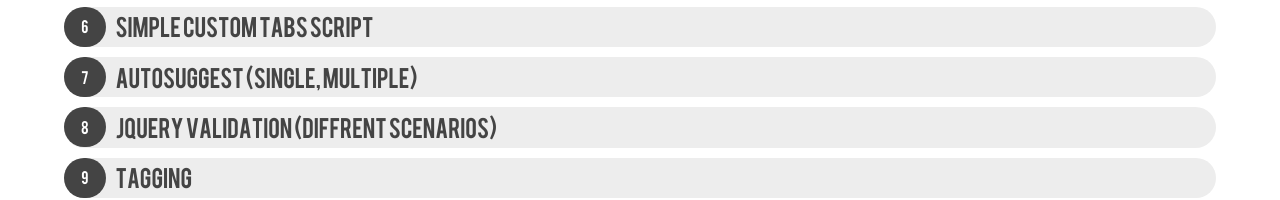
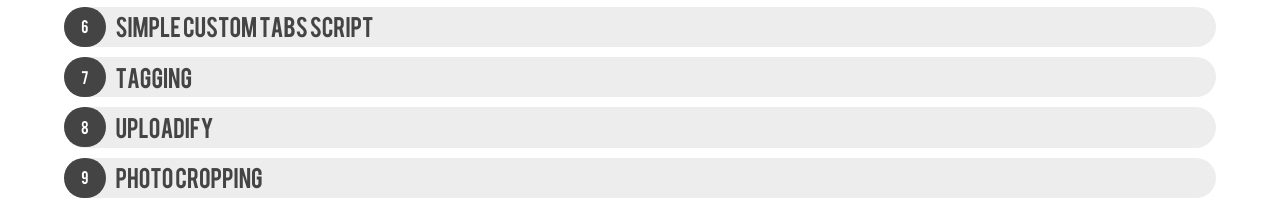
Before and after one commit to suhasz/jquery, a plain HTML site: page index.html in a window 1280 px wide. Shown: the part 309-509 px from the top of the page. Drawn offline with nearby package versions, Linux system fonts and the light colour scheme.

Commit message:
remove the duplicate entries

```diff
--- a/index.html
+++ b/index.html
@@ -15,8 +15,6 @@
 			<li class="clearfix"><a href="http://www.stoimen.com/blog/2009/07/16/jquery-browser-and-os-detection-plugin/" target="_blank">Browser and OS Detection</a></li>
 			<li class="clearfix"><a href="http://www.mind-projects.it/projects/jqzoom/" target="_blank">jQZoom (Zoom plugin for images)</a></li>
 			<li class="clearfix"><a href="http://jsfiddle.net/4AquZ/14/" target="_blank">Simple Custom Tabs script</a></li>
-			<li class="clearfix"><a href="http://caroufredsel.frebsite.nl/" target="_blank">Autosuggest (Single, Multiple)</a></li>
-			<li class="clearfix"><a href="http://caroufredsel.frebsite.nl/" target="_blank">jQuery Validation (Diffrent scenarios)</a></li>
 			<li class="clearfix"><a href="http://www.sanisoft.com/downloads/imgnotes-0.2/example.html" target="_blank">Tagging</a></li>
 			<li class="clearfix"><a href="http://blueimp.github.com/jQuery-File-Upload/" target="_blank">Uploadify</a></li>
 			<li class="clearfix"><a href="http://deepliquid.com/projects/Jcrop/demos.php" target="_blank">Photo Cropping</a></li>
```
